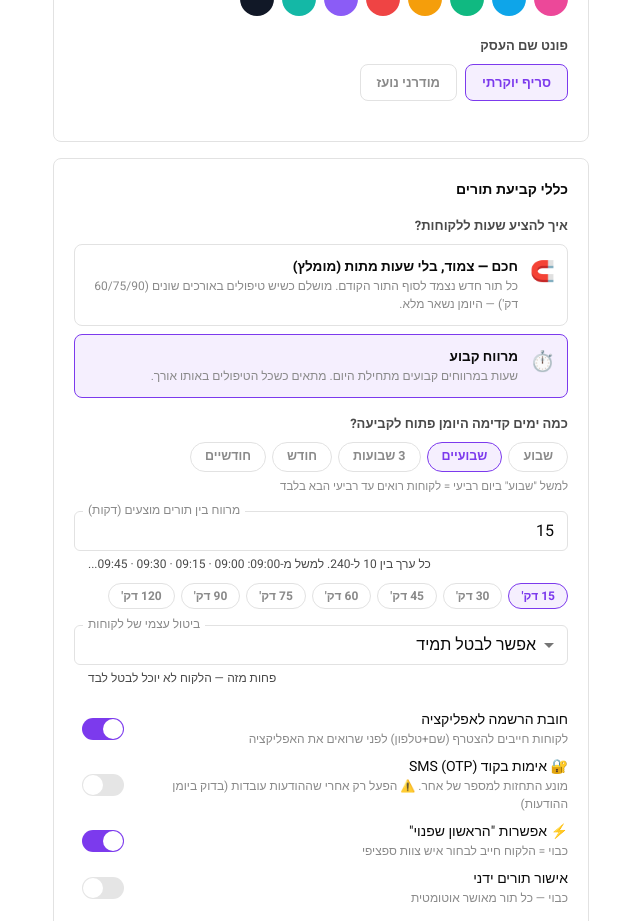
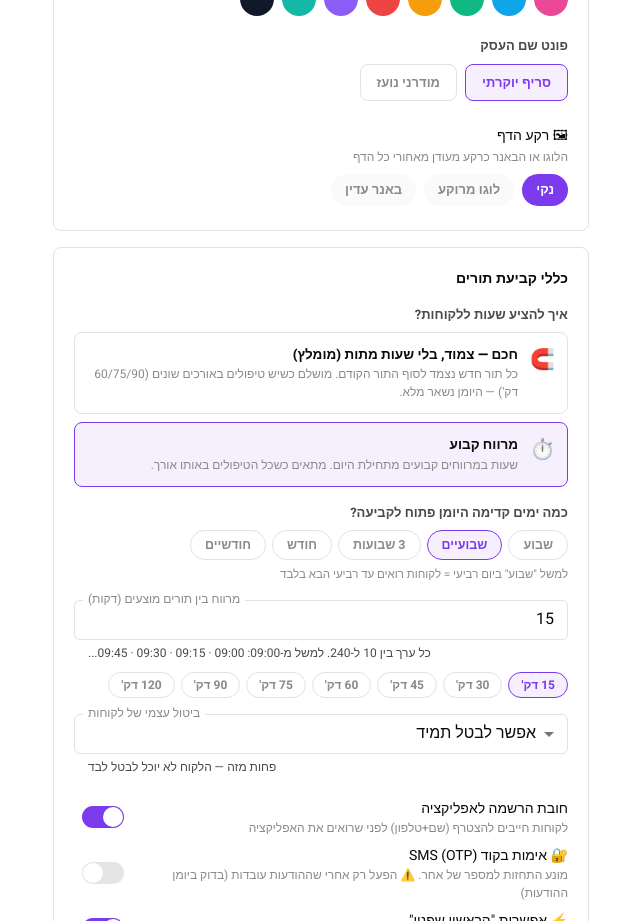
Before and after one commit to lielohana8-wq/zikkit-appointments, a Next.js app: page /booking-page in a window 1280 px wide. Shown: the part 3620-4541 px from the top of the page, without its empty margins (319-959 px from the left). Built offline with nearby package versions, Linux system fonts and the light colour scheme; no server answers; the database is empty; sample sign-in values are in the browser's storage.

Commit message:
page background - logo watermark

```diff
--- a/src/app/api/public-booking/route.ts
+++ b/src/app/api/public-booking/route.ts
@@ -101,6 +101,7 @@ export async function GET(req: NextRequest) {
         requireRegistration: booking.requireRegistration !== false,
         otpOn: booking.otpOn === true,
         firstFreeOn: booking.firstFreeOn !== false,
+        pageBg: (booking.pageBg as string) || 'none',
         benefitOn: booking.benefitOn === true,
         benefitText: (booking.benefitText as string) || '',
         benefitEvery: (booking.benefitEvery as number) || 10,
--- a/src/app/booking-page/page.tsx
+++ b/src/app/booking-page/page.tsx
@@ -463,6 +463,15 @@ export default function BookingPageSettings() {
               <Switch checked={!!b.bandImageOn} onChange={(e) => set('bandImageOn', e.target.checked)} />
             </Box>
           )}
+          <Box sx={{ py: 0.5, mt: 0.5 }}>
+            <Typography sx={{ fontSize: 14, color: c.text, mb: 0.25 }}>🖼 רקע הדף</Typography>
+            <Typography sx={{ fontSize: 12, color: c.text3, mb: 1 }}>הלוגו או הבאנר כרקע מעודן מאחורי כל הדף</Typography>
+            <Box sx={{ display: 'flex', gap: 1 }}>
+              {[{ v: 'none', lb: 'נקי' }, { v: 'logo', lb: 'לוגו מרוקע' }, { v: 'banner', lb: 'באנר עדין' }].map((opt) => (
+                <Box key={opt.v} onClick={() => set('pageBg', opt.v)} sx={{ cursor: 'pointer', px: 1.75, py: 0.75, borderRadius: 99, fontSize: 13, fontWeight: 800, bgcolor: (b.pageBg || 'none') === opt.v ? c.accent : c.surface2, color: (b.pageBg || 'none') === opt.v ? '#fff' : c.text3 }}>{opt.lb}</Box>
+              ))}
+            </Box>
+          </Box>
         </Section>
 
         <Section title="כללי קביעת תורים">
--- a/src/lib/bizdata.ts
+++ b/src/lib/bizdata.ts
@@ -321,6 +321,7 @@ export interface BookingBranding {
   requireRegistration?: boolean; // customers must join before using the app (default: on)
   otpOn?: boolean;              // require SMS code verification on registration/find
   firstFreeOn?: boolean;        // show the 'first available' staff option (default: on)
+  pageBg?: string;              // booking page background: 'none' | 'logo' | 'banner'
   peakOn?: boolean;             // dynamic peak-hours pricing
   peakRules?: Array<{ days: number[]; from: string; to: string; extra: number }>; // surcharge windows
   benefitOn?: boolean;          // loyalty punch-card enabled
```
Also changed, not shown: src/app/book/[bizId]/page.tsx (+7 -2 lines).
